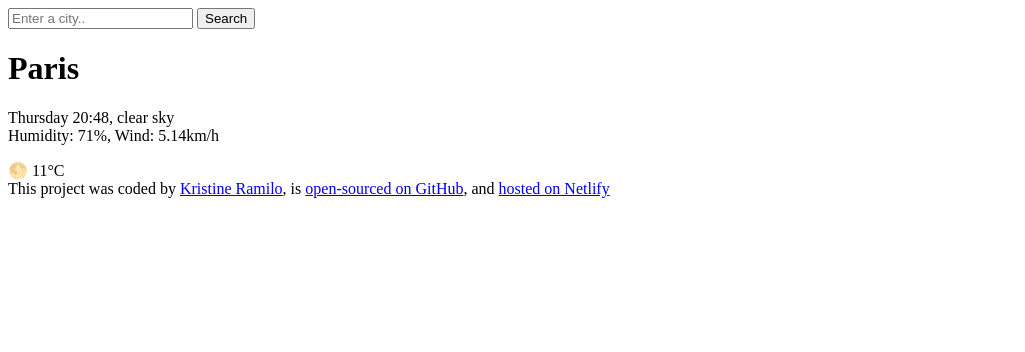
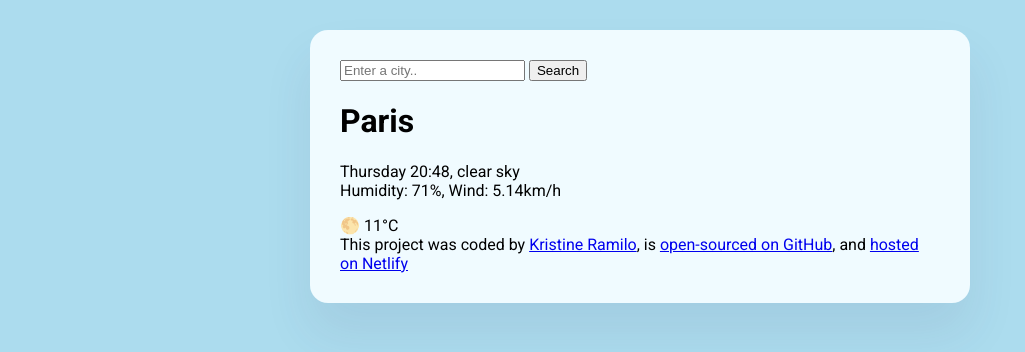
Before and after one commit to mcramileux/vanilla-weather-app, a plain HTML site: page index.html in a window 1280 px wide. Shown: the whole page, without its empty margins (0-1025 px from the left). Drawn offline with Linux system fonts and the light colour scheme.

Commit message:
Styled the main container and added custom fonts

```diff
--- a/index.html
+++ b/index.html
@@ -4,10 +4,16 @@
 <head>
     <meta charset="UTF-8">
     <meta name="viewport" content="width=device-width, initial-scale=1.0">
+    <link rel="preconnect" href="https://fonts.googleapis.com">
+    <link rel="preconnect" href="https://fonts.gstatic.com" crossorigin>
+    <link href="https://fonts.googleapis.com/css2?family=Roboto:ital,wght@0,100;0,300;0,400;0,500;0,700;0,900;1,100;1,300;1,400;1,500;1,700;1,900&display=swap"
+        rel="stylesheet">
+    <link rel="stylesheet" href="src/style.css">
     <title>Weather App 🌡️ </title>
 </head>
 
 <body>
+    <div class="weather-app">
         <header>
             <form>
                 <input type="search" placeholder="Enter a city.." required />
@@ -36,6 +42,7 @@
             is <a href="https://github.com/mcramileux/vanilla-weather-app" target="_blank">open-sourced on GitHub</a>,
             and <a href="https://vanilla-weather-search-shecodes.netlify.app/" target="_blank">hosted on Netlify</a>
         </footer>
+    </div>
 </body>
 
 </html>
--- /dev/null
+++ b/src/style.css
@@ -0,0 +1,13 @@
+body {
+  background: #acdcee;
+  font-family: "Roboto", sans-serif;
+}
+
+.weather-app {
+    background: #f0fbff;
+    max-width: 600px;
+    margin: 30px auto;
+    box-shadow: 0 30px 50px rgba(65, 50, 100, 0.09);
+    border-radius: 18px;
+    padding: 30px;
+}
```
Lines whose indentation alone changed are shown as unchanged.
